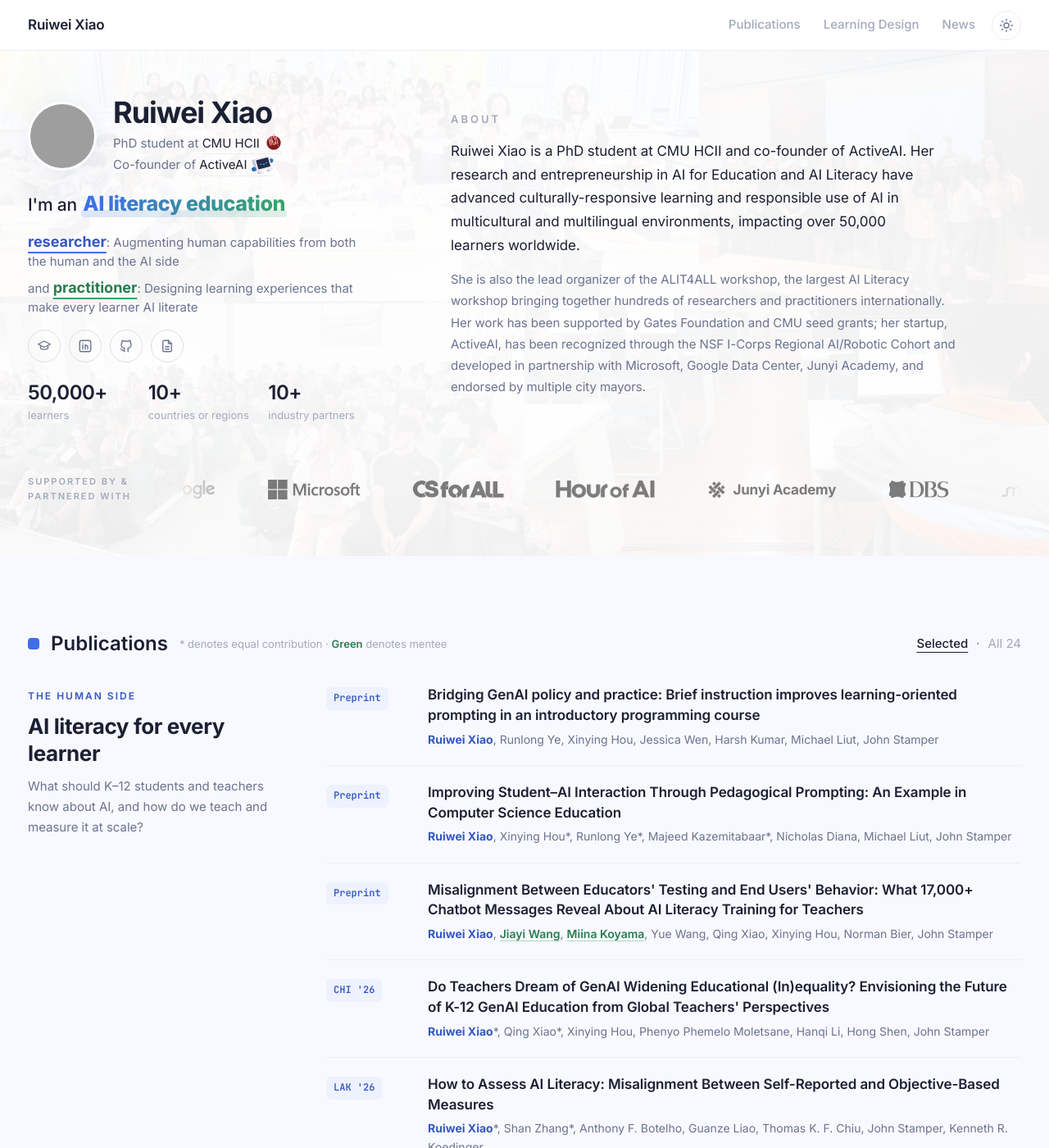
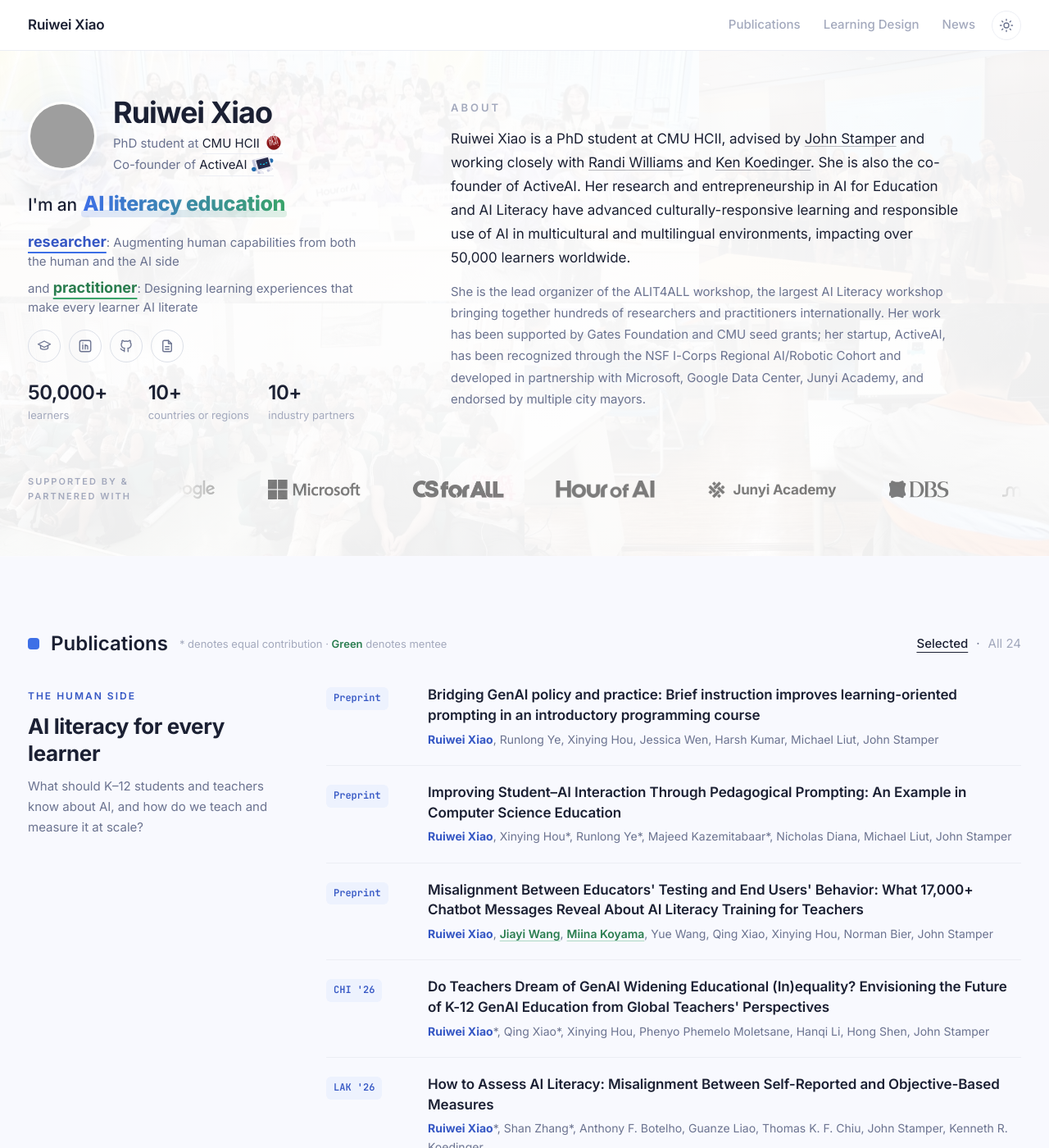
Before and after one commit to ruiwei-xiao/ruiwei-xiao.github.io, a Jekyll site: the page built from index.html, in a window 1280 px wide and 1400 px high. Shown: the whole window at 82% size. Built offline with Jekyll 4.4.1, drawn with Linux system fonts in a browser that asks for light colours; grey boxes are pictures that could not be loaded.

Commit message:
Name advisor and close collaborators in the About bio
Co-Authored-By: Claude Opus 5.5 <noreply@anthropic.com>

```diff
--- a/assets/css/style.css
+++ b/assets/css/style.css
@@ -83,6 +83,8 @@ a { color: inherit; text-decoration: none; }
 .hero-bio h2 { font-size: 13px; font-weight: 600; letter-spacing: 3px; text-transform: uppercase; color: var(--faint); margin: 0 0 14px; }
 .hero-bio p { font-size: 15px; line-height: 1.75; letter-spacing: -.05px; margin: 0 0 12px; color: var(--muted); max-width: 620px; text-wrap: pretty; }
 .hero-bio p:first-of-type { font-size: 17px; line-height: 1.7; color: var(--ink); margin-bottom: 14px; }   /* 第一段做导语 */
+.hero-bio p a { color: inherit; text-decoration: underline; text-decoration-color: color-mix(in srgb, currentColor 30%, transparent); text-underline-offset: 3px; }
+.hero-bio p a:hover { text-decoration-color: currentColor; }
 /* 照片墙：无缝拼接，铺满首屏 */
 .hero-wall { position: absolute; top: 0; bottom: 0; left: 50%; width: 100vw; transform: translateX(-50%); z-index: -1; display: grid; grid-template-columns: repeat(6, 1fr); grid-template-rows: 1fr 1fr; overflow: hidden; }
 .hero-wall img { width: 100%; height: 100%; min-height: 0; object-fit: cover; filter: grayscale(.25); }
--- a/index.html
+++ b/index.html
@@ -61,8 +61,8 @@ title: Ruiwei Xiao
   </aside>
   <div class="hero-bio">
     <h2>About</h2>
-    <p>Ruiwei Xiao is a PhD student at CMU HCII and co-founder of ActiveAI. Her research and entrepreneurship in AI for Education and AI Literacy have advanced culturally-responsive learning and responsible use of AI in multicultural and multilingual environments, impacting over 50,000 learners worldwide.</p>
-    <p>She is also the lead organizer of the ALIT4ALL workshop, the largest AI Literacy workshop bringing together hundreds of researchers and practitioners internationally. Her work has been supported by Gates Foundation and CMU seed grants; her startup, ActiveAI, has been recognized through the NSF I-Corps Regional AI/Robotic Cohort and developed in partnership with Microsoft, Google Data Center, Junyi Academy, and endorsed by multiple city mayors.</p>
+    <p>Ruiwei Xiao is a PhD student at CMU HCII, advised by <a href="https://www.hcii.cmu.edu/people/john-stamper" target="_blank">John Stamper</a> and working closely with <a href="https://www.hcii.cmu.edu/people/randi-williams" target="_blank">Randi Williams</a> and <a href="https://www.hcii.cmu.edu/people/ken-koedinger" target="_blank">Ken Koedinger</a>. She is also the co-founder of ActiveAI. Her research and entrepreneurship in AI for Education and AI Literacy have advanced culturally-responsive learning and responsible use of AI in multicultural and multilingual environments, impacting over 50,000 learners worldwide.</p>
+    <p>She is the lead organizer of the ALIT4ALL workshop, the largest AI Literacy workshop bringing together hundreds of researchers and practitioners internationally. Her work has been supported by Gates Foundation and CMU seed grants; her startup, ActiveAI, has been recognized through the NSF I-Corps Regional AI/Robotic Cohort and developed in partnership with Microsoft, Google Data Center, Junyi Academy, and endorsed by multiple city mayors.</p>
   </div>
   <!-- 资助方 / 合作方 logo：每个链到对应单位官网（_data/practice.yml 的 link） -->
   <div class="seen-in">
```
